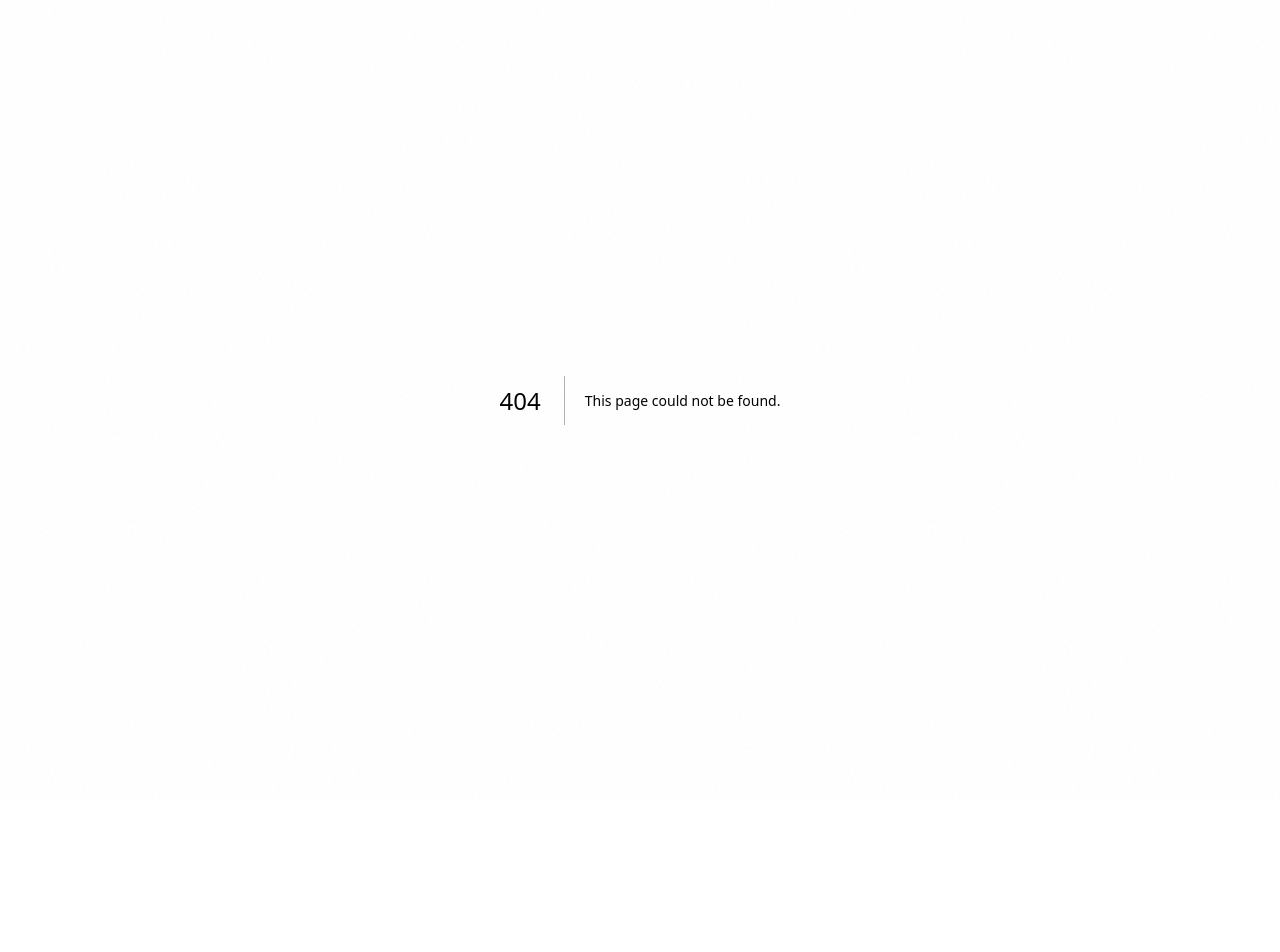
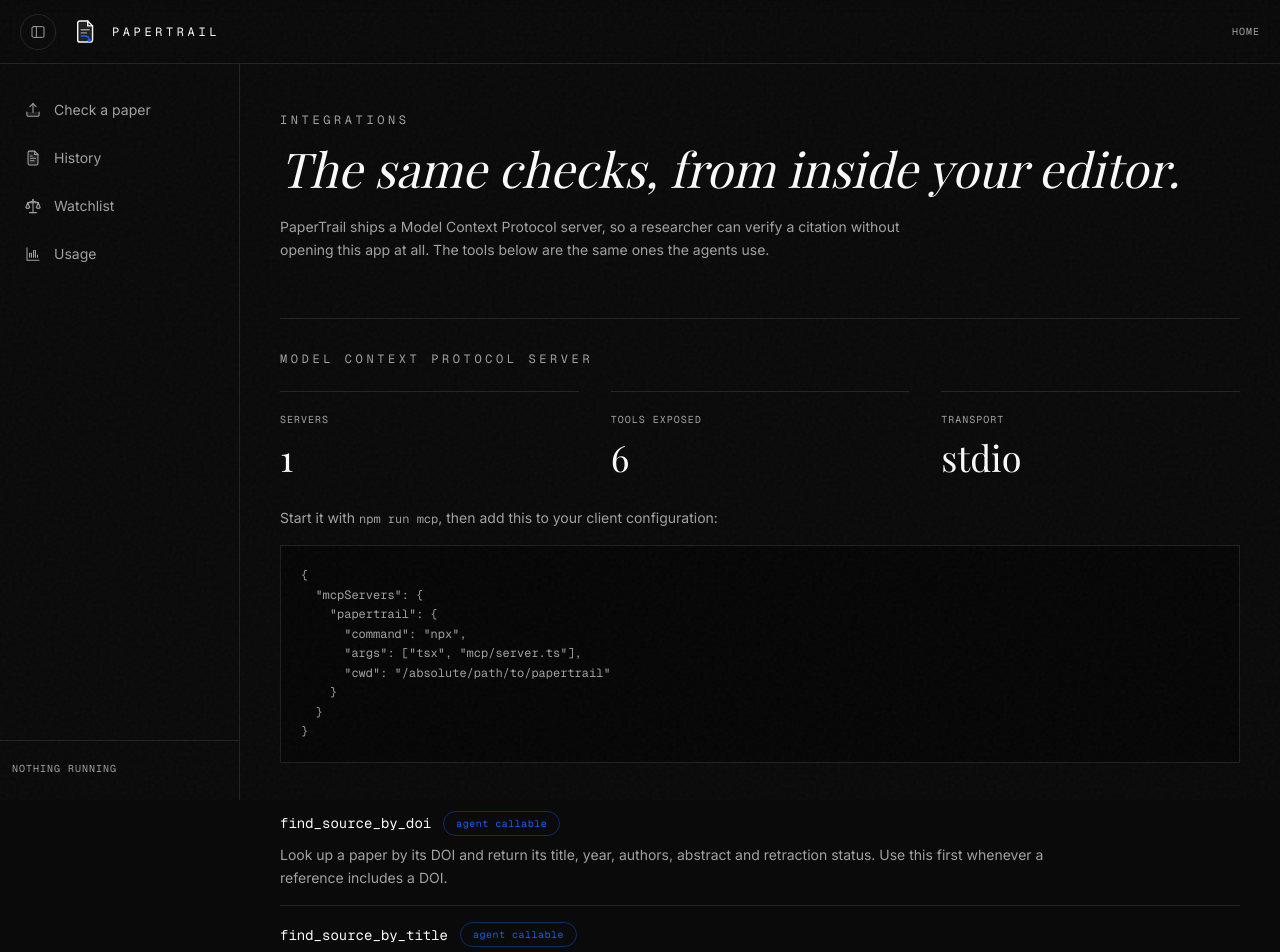
Before and after one commit to FlemingJohn/papertrail, a Next.js app: page /integrations in a window 1280 px wide. Before the commit this address had no page. Shown: the top 952 px of the page. Before the commit the page ends 800 px from the top, so only its background shows below. Built offline with nearby package versions, Linux system fonts and the light colour scheme; a web font is replaced by a local one.

Commit message:
feat: add integrations page for the mcp server and data sources

```diff
--- /dev/null
+++ b/app/(dashboard)/integrations/page.tsx
@@ -0,0 +1,138 @@
+import { allTools } from "@/lib/tools/registry";
+import { displayMedium, microLabel, pill, sectionLabel } from "@/lib/design/tokens";
+
+export const metadata = {
+  title: "Integrations — PaperTrail",
+};
+
+const evidenceSources = [
+  {
+    name: "OpenAlex",
+    role: "Resolving references, searching related work, listing what a paper cites",
+    key: "none needed",
+  },
+  {
+    name: "Crossref",
+    role: "Retraction and correction status",
+    key: "none needed",
+  },
+  {
+    name: "Europe PMC",
+    role: "Full text of open access sources",
+    key: "none needed",
+  },
+  {
+    name: "Azure Document Intelligence",
+    role: "Turning a PDF into text with page positions",
+    key: "endpoint and key",
+  },
+  {
+    name: "Azure OpenAI",
+    role: "Every agent, in strict JSON schema mode",
+    key: "endpoint and key",
+  },
+];
+
+export default function IntegrationsPage() {
+  const openTools = allTools.filter((tool) => tool.availableToAgents);
+
+  return (
+    <div className="mx-auto max-w-5xl">
+      <header className="mb-14">
+        <p className={`${sectionLabel} mb-4`}>Integrations</p>
+        <h1 className={displayMedium}>
+          The same checks, from inside your editor.
+        </h1>
+        <p className="mt-6 max-w-2xl text-sm leading-relaxed text-muted-foreground">
+          PaperTrail ships a Model Context Protocol server, so a researcher can
+          verify a citation without opening this app at all. The tools below
+          are the same ones the agents use.
+        </p>
+      </header>
+
+      <section className="border-t border-white/10 pt-8">
+        <p className={`${sectionLabel} mb-6`}>Model Context Protocol server</p>
+
+        <div className="mb-8 grid gap-8 sm:grid-cols-3">
+          <Figure label="Servers" value="1" />
+          <Figure label="Tools exposed" value={String(openTools.length)} />
+          <Figure label="Transport" value="stdio" />
+        </div>
+
+        <p className="mb-4 max-w-2xl text-sm leading-relaxed text-muted-foreground">
+          Start it with <code className="font-mono text-xs">npm run mcp</code>,
+          then add this to your client configuration:
+        </p>
+
+        <pre className="mb-8 overflow-x-auto border border-white/10 bg-black/40 p-5 font-mono text-xs leading-relaxed text-muted-foreground">
+{`{
+  "mcpServers": {
+    "papertrail": {
+      "command": "npx",
+      "args": ["tsx", "mcp/server.ts"],
+      "cwd": "/absolute/path/to/papertrail"
+    }
+  }
+}`}
+        </pre>
+
+        <ul>
+          {openTools.map((tool) => (
+            <li
+              key={tool.name}
+              className="border-b border-white/10 py-4 last:border-b-0"
+            >
+              <div className="mb-2 flex flex-wrap items-center gap-3">
+                <span className="font-mono text-sm">{tool.name}</span>
+                <span className={`${pill} border-accent/40 text-accent`}>
+                  agent callable
+                </span>
+              </div>
+              <p className="max-w-3xl text-sm leading-relaxed text-muted-foreground">
+                {tool.description}
+              </p>
+            </li>
+          ))}
+        </ul>
+      </section>
+
+      <section className="mt-14 border-t border-white/10 pt-8">
+        <p className={`${sectionLabel} mb-6`}>Where the evidence comes from</p>
+
+        <ul>
+          {evidenceSources.map((source) => (
+            <li
+              key={source.name}
+              className="flex flex-wrap items-baseline justify-between gap-4 border-b border-white/10 py-4 last:border-b-0"
+            >
+              <div className="min-w-0 flex-1">
+                <p className="mb-1 font-display text-lg font-light">
+                  {source.name}
+                </p>
+                <p className="max-w-2xl text-sm leading-relaxed text-muted-foreground">
+                  {source.role}
+                </p>
+              </div>
+              <span className={microLabel}>{source.key}</span>
+            </li>
+          ))}
+        </ul>
+
+        <p className="mt-6 max-w-2xl text-sm leading-relaxed text-muted-foreground">
+          Three of the five are public, free and need no registration. No
+          proprietary dataset is involved, and nothing is sent anywhere except
+          Azure and those three.
+        </p>
+      </section>
+    </div>
+  );
+}
+
+function Figure({ label, value }: { label: string; value: string }) {
+  return (
+    <div className="border-t border-white/10 pt-5">
+      <p className={`${microLabel} mb-3`}>{label}</p>
+      <p className="font-display text-4xl font-light leading-none">{value}</p>
+    </div>
+  );
+}
```
